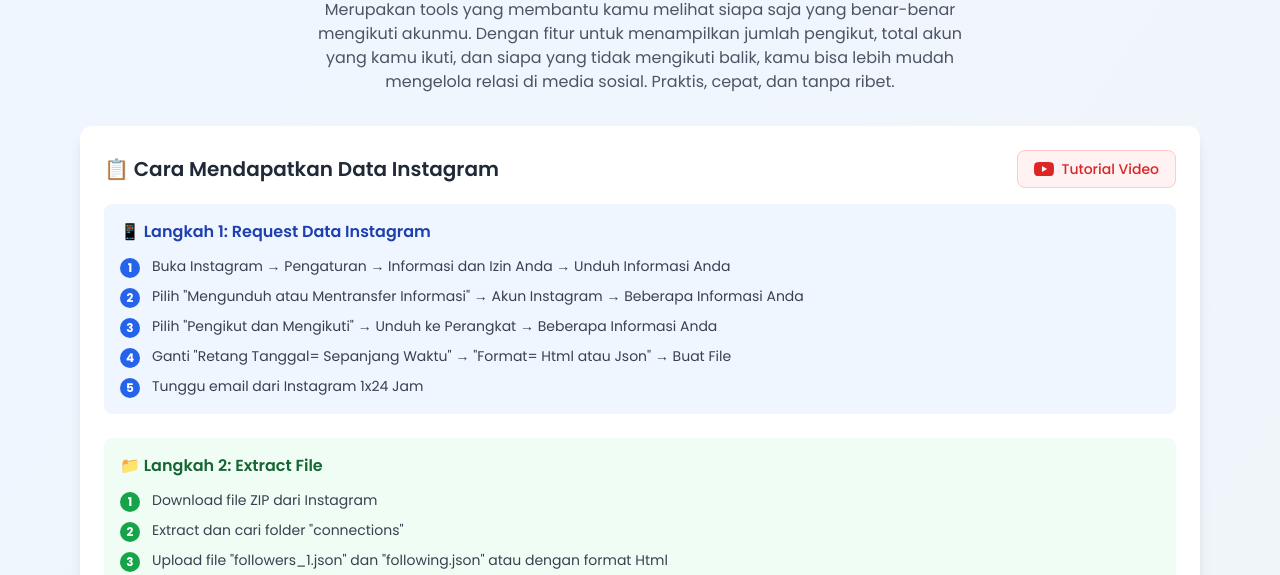
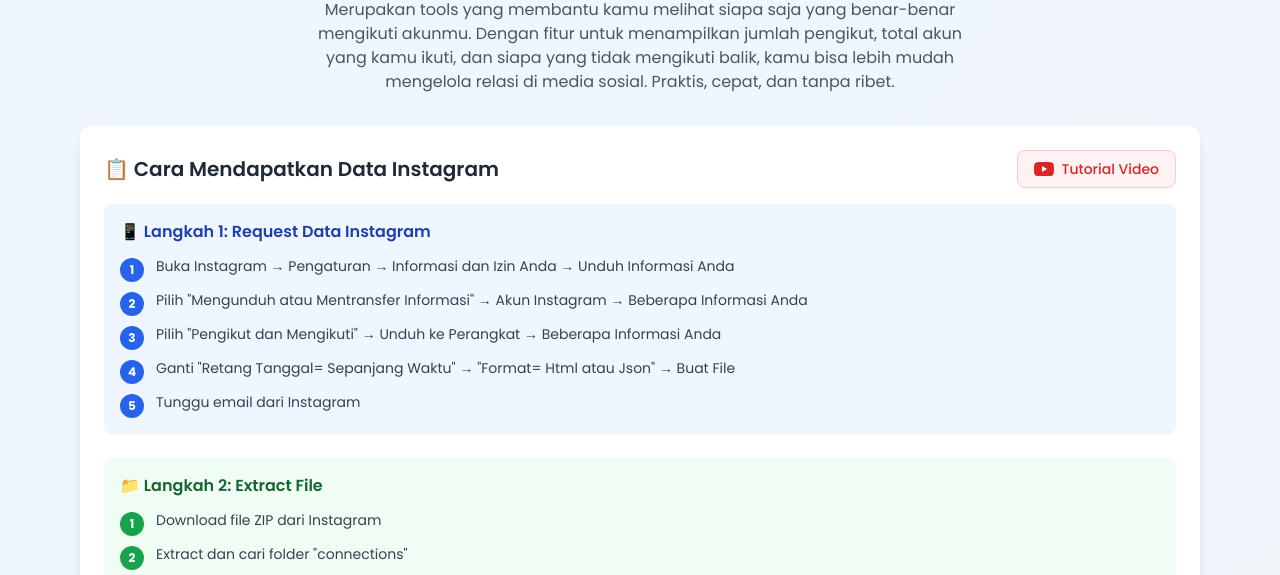
Before and after one commit to febryvallentihanto/bukanfans_, a plain HTML site: page index.html in a window 1280 px wide. Shown: the part 198-773 px from the top of the page. Drawn offline with nearby package versions, Linux system fonts and the light colour scheme.

Commit message:
index.html

```diff
--- a/index.html
+++ b/index.html
@@ -123,7 +123,7 @@
                     <span class="text-sm font-medium">Tutorial Video</span>
                 </a>
             </div>
-            <div class="space-y-6">
+            <div class="space-y-6 mb-8">
             <!-- Langkah 1 -->
             <div class="bg-blue-50 p-4 rounded-lg">
                 <h4 class="text-base font-semibold text-blue-800 mb-3 flex items-center">
@@ -132,27 +132,28 @@
                 <ol class="space-y-2 text-gray-700 text-sm">
                     <li class="flex items-start">
                         <span
-                                class="bg-blue-600 text-white rounded-full w-5 h-5 flex items-center justify-center text-xs font-bold mr-3 mt-0.5">1</span>
+                            class="bg-blue-600 text-white rounded-full min-w-6 w-6 h-6 flex items-center justify-center text-xs font-bold mr-3 mt-0.5 flex-shrink-0">1</span>
                         Buka Instagram → Pengaturan → Informasi dan Izin Anda → Unduh Informasi Anda
                     </li>
                     <li class="flex items-start">
                         <span
-                                class="bg-blue-600 text-white rounded-full w-5 h-5 flex items-center justify-center text-xs font-bold mr-3 mt-0.5">2</span>
+                            class="bg-blue-600 text-white rounded-full min-w-6 w-6 h-6 flex items-center justify-center text-xs font-bold mr-3 mt-0.5 flex-shrink-0">2</span>
                         Pilih "Mengunduh atau Mentransfer Informasi" → Akun Instagram → Beberapa Informasi Anda
                     </li>
                     <li class="flex items-start">
                         <span
-                                class="bg-blue-600 text-white rounded-full w-5 h-5 flex items-center justify-center text-xs font-bold mr-3 mt-0.5">3</span>
+                            class="bg-blue-600 text-white rounded-full min-w-6 w-6 h-6 flex items-center justify-center text-xs font-bold mr-3 mt-0.5 flex-shrink-0">3</span>
                         Pilih "Pengikut dan Mengikuti" → Unduh ke Perangkat → Beberapa Informasi Anda
                     </li>
                     <li class="flex items-start">
                         <span
-                                class="bg-blue-600 text-white rounded-full w-5 h-5 flex items-center justify-center text-xs font-bold mr-3 mt-0.5">4</span>
+                            class="bg-blue-600 text-white rounded-full min-w-6 w-6 h-6 flex items-center justify-center text-xs font-bold mr-3 mt-0.5 flex-shrink-0">4</span>
                         Ganti "Retang Tanggal= Sepanjang Waktu" → "Format= Html atau Json" → Buat File
+                    </li>
                     <li class="flex items-start">
                         <span
-                                class="bg-blue-600 text-white rounded-full w-5 h-5 flex items-center justify-center text-xs font-bold mr-3 mt-0.5">5</span>
-                            Tunggu email dari Instagram 1x24 Jam
+                            class="bg-blue-600 text-white rounded-full min-w-6 w-6 h-6 flex items-center justify-center text-xs font-bold mr-3 mt-0.5 flex-shrink-0">5</span>
+                        Tunggu email dari Instagram
                     </li>
                 </ol>
             </div>
@@ -165,22 +166,22 @@
                 <ol class="space-y-2 text-gray-700 text-sm">
                     <li class="flex items-start">
                         <span
-                                class="bg-green-600 text-white rounded-full w-5 h-5 flex items-center justify-center text-xs font-bold mr-3 mt-0.5">1</span>
+                            class="bg-green-600 text-white rounded-full min-w-6 w-6 h-6 flex items-center justify-center text-xs font-bold mr-3 mt-0.5 flex-shrink-0">1</span>
                         Download file ZIP dari Instagram
                     </li>
                     <li class="flex items-start">
                         <span
-                                class="bg-green-600 text-white rounded-full w-5 h-5 flex items-center justify-center text-xs font-bold mr-3 mt-0.5">2</span>
+                            class="bg-green-600 text-white rounded-full min-w-6 w-6 h-6 flex items-center justify-center text-xs font-bold mr-3 mt-0.5 flex-shrink-0">2</span>
                         Extract dan cari folder "connections"
                     </li>
                     <li class="flex items-start">
                         <span
-                                class="bg-green-600 text-white rounded-full w-5 h-5 flex items-center justify-center text-xs font-bold mr-3 mt-0.5">3</span>
+                            class="bg-green-600 text-white rounded-full min-w-6 w-6 h-6 flex items-center justify-center text-xs font-bold mr-3 mt-0.5 flex-shrink-0">3</span>
                         Upload file "followers_1.json" dan "following.json" atau dengan format Html
                     </li>
                 </ol>
             </div>
-
+        </div>
                 <!-- Catatan -->
                 <div class="bg-yellow-50 p-4 rounded-lg border-l-4 border-yellow-400">
                     <h4 class="text-base font-semibold text-yellow-800 mb-2 flex items-center">
```
Lines whose indentation alone changed are shown as unchanged.
